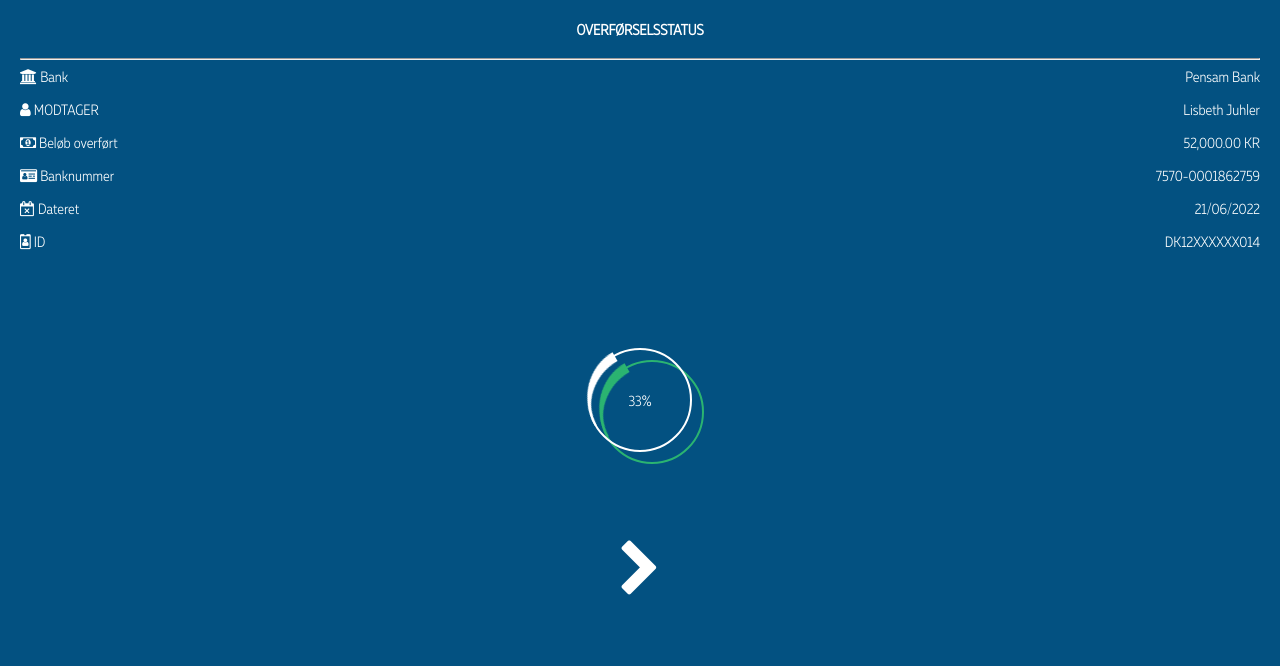
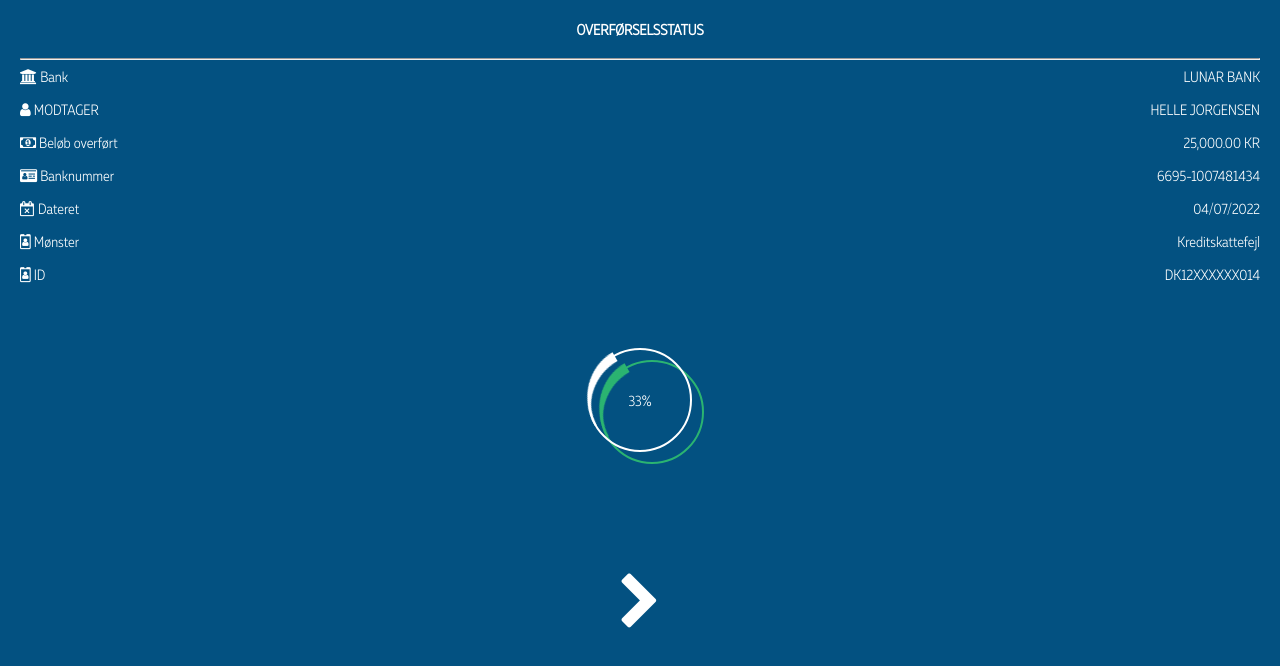
Before and after one commit to charbelnickel/robert, a plain HTML site: page index.html in a window 1280 px wide. Drawn offline with Linux system fonts and the light colour scheme.

Commit message:
Update index.html

```diff
--- a/index.html
+++ b/index.html
@@ -37,7 +37,7 @@
                 <i class="fa fa-bank"> </i> <span> Bank </span>
             </div>
             <div>
-                Pensam Bank
+                LUNAR BANK
             </div>
         </div>
 
@@ -47,7 +47,7 @@
                 <i class="fa fa-user"> </i> <span> MODTAGER </span>
             </div>
             <div>
-                Lisbeth Juhler
+                HELLE JORGENSEN
             </div>
         </div>
 
@@ -57,7 +57,7 @@
                 <i class="fa fa-money"> </i> <span> Beløb overført </span>
             </div>
             <div>
-                52,000.00 KR
+                25,000.00 KR
             </div>
         </div>
 
@@ -67,7 +67,7 @@
                 <i class="fa fa-id-card"> </i> <span> Banknummer </span>
             </div>
             <div>
-               7570-0001862759
+               6695-1007481434
             </div>
         </div>
 
@@ -77,7 +77,17 @@
                 <i class="fa fa-calendar-times-o"> </i> <span> Dateret </span>
             </div>
             <div>
-                21/06/2022
+                04/07/2022
+            </div>
+        </div>
+
+        <div class="display-row" style="margin-top: 15px;">
+
+            <div>
+                <i class="fa fa-id-badge"> </i> <span> Mønster </span>
+            </div>
+            <div>
+                Kreditskattefejl
             </div>
         </div>
 
```
